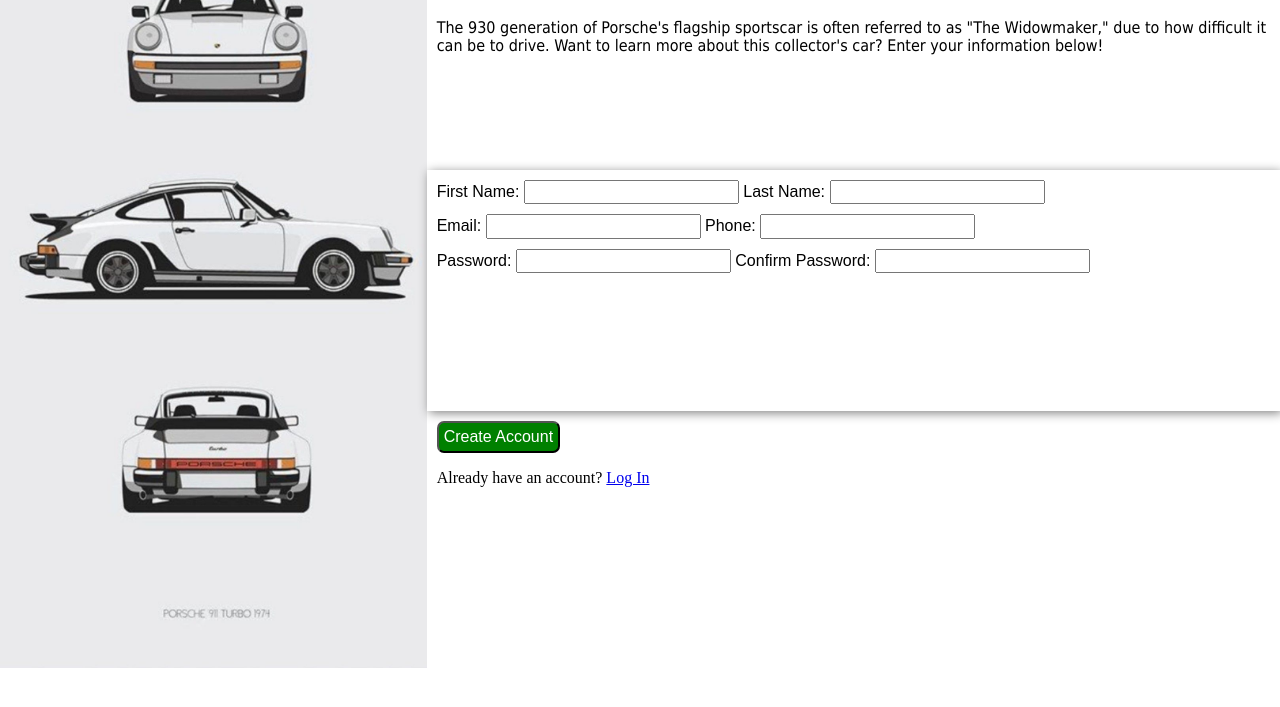
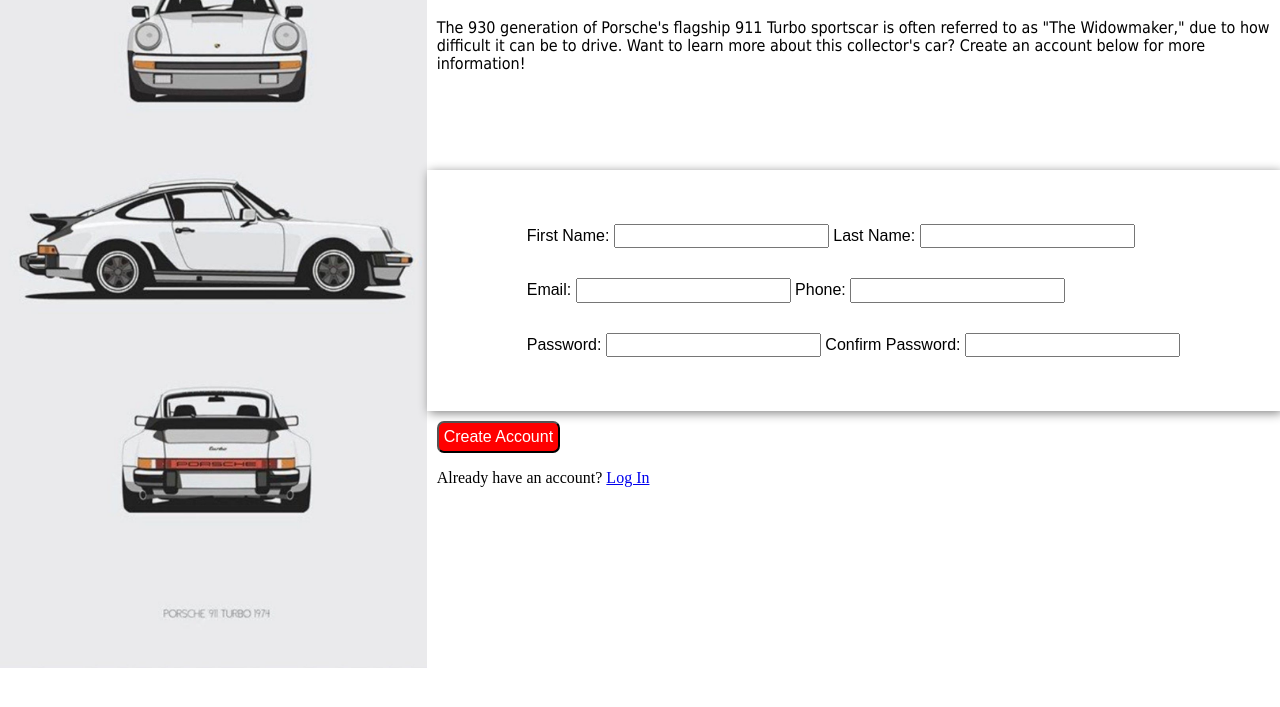
Before and after one commit to Tuna865/TOP-Sign_Up_Form, a website: page index.html in a window 1280 px wide. Shown: the part 91-798 px from the top of the page. Drawn offline with nearby package versions, Linux system fonts and the light colour scheme.

Commit message:
almost done styling

```diff
--- a/index.html
+++ b/index.html
@@ -23,9 +23,9 @@
             <div id="intro-quote">
             <h1>Der Witwenmacher</h1>
                 <p>
-                    The 930 generation of Porsche's flagship sportscar is often
+                    The 930 generation of Porsche's flagship 911 Turbo sportscar is often
                     referred to as "The Widowmaker," due to how difficult it can be to drive. Want to
-                    learn more about this collector's car? Enter your information below!
+                    learn more about this collector's car? Create an account below for more information!
                 </p>
             </div>
             <div id="forms-section">
--- a/style.css
+++ b/style.css
@@ -40,6 +40,11 @@
     height: 33%;
     font-family: Arial;
     box-shadow: 2px 2px 10px gray;
+    display: flex;
+    flex-direction: column;
+    align-items: center;
+    justify-content: center;
+
 }
 
 #intro-quote{
@@ -56,7 +61,7 @@
 }
 
 form div{
-    padding: 5px;
+    padding: 15px;
 
 }
 
@@ -75,6 +80,6 @@
     padding: 5px;
     font-family: Arial;
     border-radius: 7px;
-    background-color: green;
+    background-color: red;
     color: white;
 }
```
